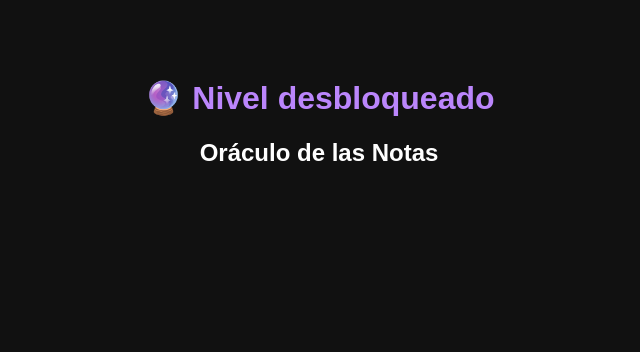
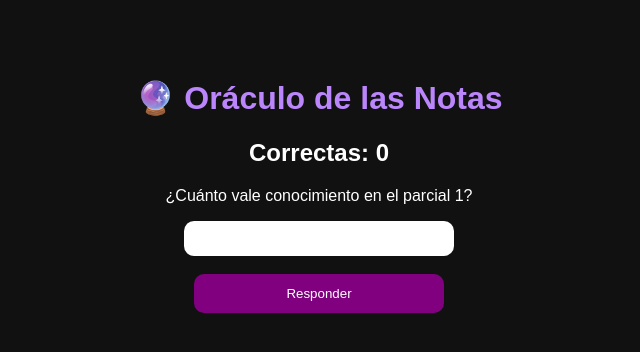
Before and after one commit to RafaelBB26/RetoMovil, a Flask app: page /notas in a window 1280 px wide. Shown: the top 352 px of the page, without its empty margins (321-961 px from the left). Run offline with Flask 3, Linux system fonts and the light colour scheme.

Commit message:
Implementado nivel del oraculo de notas

```diff
--- a/app.py
+++ b/app.py
@@ -34,11 +34,65 @@ preguntas_reglas = [
     }
 ]
 
+preguntas_notas = [
+    {
+        "pregunta": "¿Cuánto vale conocimiento en el parcial 1?",
+        "respuesta": "40"
+    },
+    {
+        "pregunta": "¿Cuánto vale desempeño en el parcial 1?",
+        "respuesta": "20"
+    },
+    {
+        "pregunta": "¿Cuánto vale producto en el parcial 1?",
+        "respuesta": "30"
+    },
+    {
+        "pregunta": "¿Cuánto vale integrador en el parcial 1?",
+        "respuesta": "10"
+    },
+    {
+        "pregunta": "¿Cuánto vale conocimiento en el parcial 2?",
+        "respuesta": "40"
+    },
+    {
+        "pregunta": "¿Cuánto vale desempeño en el parcial 2?",
+        "respuesta": "20"
+    },
+    {
+        "pregunta": "¿Cuánto vale producto en el parcial 2?",
+        "respuesta": "30"
+    },
+    {
+        "pregunta": "¿Cuánto vale integrador en el parcial 2?",
+        "respuesta": "10"
+    },
+    {
+        "pregunta": "¿Cuánto vale conocimiento en el parcial 3?",
+        "respuesta": "10"
+    },
+    {
+        "pregunta": "¿Cuánto vale desempeño en el parcial 3?",
+        "respuesta": "10"
+    },
+    {
+        "pregunta": "¿Cuánto vale producto en el parcial 3?",
+        "respuesta": "30"
+    },
+    {
+        "pregunta": "¿Cuánto vale integrador en el parcial 3?",
+        "respuesta": "50"
+    }
+]
+
 @app.route("/")
 def inicio():
 
     session["pregunta_actual"] = 0
     session["correctas"] = 0
+
+    session["pregunta_actual_notas"] = 0
+    session["correctas_notas"] = 0
 
     return render_template("index.html")
 
@@ -82,9 +136,45 @@ def reglas():
         correctas=correctas
     )
 
-@app.route("/notas")
+@app.route("/notas", methods=["GET", "POST"])
 def notas():
-    return render_template("notas.html")
+
+    pregunta_actual = session.get("pregunta_actual_notas", 0)
+    correctas = session.get("correctas_notas", 0)
+
+    mensaje = ""
+
+    if request.method == "POST":
+
+        respuesta_usuario = request.form["respuesta"].lower()
+
+        respuesta_correcta = preguntas_notas[pregunta_actual]["respuesta"]
+
+        if respuesta_correcta in respuesta_usuario:
+            correctas += 1
+            mensaje = "✅ Correcto"
+        else:
+            mensaje = "❌ Incorrecto"
+
+        session["correctas_notas"] = correctas
+        session["pregunta_actual_notas"] = pregunta_actual + 1
+
+        if correctas >= 2:
+            return redirect("/skills")
+
+        pregunta_actual = session["pregunta_actual_notas"]
+
+    if pregunta_actual >= len(preguntas_notas):
+        return redirect("/")
+
+    pregunta = preguntas_notas[pregunta_actual]["pregunta"]
+
+    return render_template(
+        "notas.html",
+        pregunta=pregunta,
+        mensaje=mensaje,
+        correctas=correctas
+    )
 
 @app.route("/skills")
 def skills():
--- a/templates/notas.html
+++ b/templates/notas.html
@@ -9,9 +9,25 @@
 </head>
 <body>
 
-    <h1>🔮 Nivel desbloqueado</h1>
+    <h1>🔮 Oráculo de las Notas</h1>
 
-    <h2>Oráculo de las Notas</h2>
+    <h2>Correctas: {{ correctas }}</h2>
+
+    <p>{{ pregunta }}</p>
+
+    <form method="POST">
+
+        <input type="text" name="respuesta" required>
+
+        <br><br>
+
+        <button type="submit">
+            Responder
+        </button>
+
+    </form>
+
+    <h3>{{ mensaje }}</h3>
 
 </body>
 </html>
```
